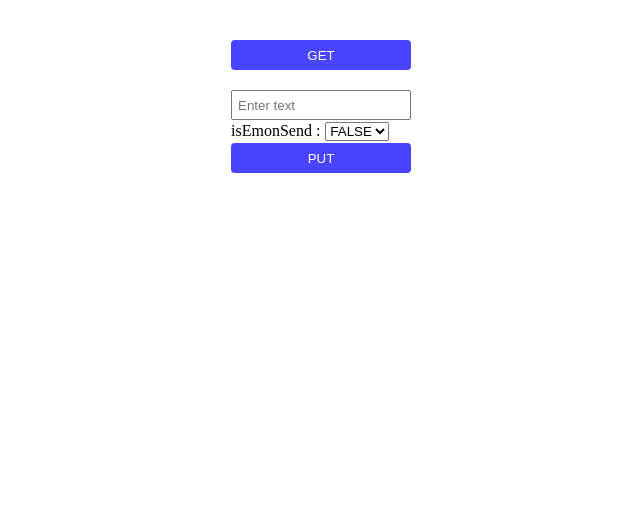
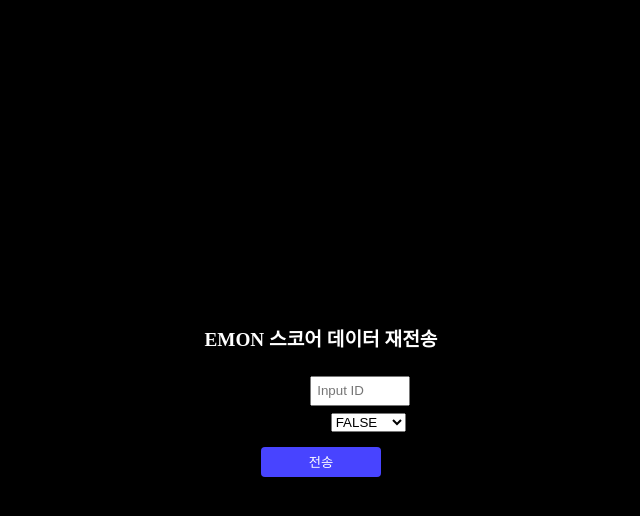
Before and after one commit to sejung1218/test-button, a Next.js app: page /button in a window 1280 px wide. Shown: the top 516 px of the page, without its empty margins (319-959 px from the left). Built offline with nearby package versions, Linux system fonts and the light colour scheme.

Commit message:
테스트 버튼 완료

```diff
--- a/src/pages/button/index.tsx
+++ b/src/pages/button/index.tsx
@@ -56,21 +56,26 @@
   return (
     <form onSubmit={formik.handleSubmit}>
       <TestButtonWrapper>
-        <TestPutButtonWrapper>
-          <TestButton onClick={handleButtonClick01}>GET</TestButton>
-        </TestPutButtonWrapper>
-        <TestPutButtonWrapper>
+        {/*<TestButton onClick={handleButtonClick01}>GET</TestButton>*/}
+        <TitleEmon>EMON 스코어 데이터 재전송</TitleEmon>
+
+        <div
+          style={{display: 'flex', gap: '5px', justifyContent: 'center', alignItems: 'center', marginBottom: '7px'}}>
+          <InputSpan>수강생 ID : </InputSpan>
           <StyledInput
             type="text"
             id="userAgentPk"
             name="userAgentPk"
-            placeholder="Enter text"
+            placeholder="Input ID"
             onChange={formik.handleChange}
             onBlur={formik.handleBlur}
             value={formik.values.userAgentPk}
           />
-          <label style={{display: 'flex', gap: '5px'}}>
-            isEmonSend :
+        </div>
+        <div
+          style={{display: 'flex', gap: '5px', justifyContent: 'center', alignItems: 'center', marginBottom: '15px'}}>
+          <label>
+            <InputSpan>isEmonSend : </InputSpan>
             <select
               id="isEmonSend"
               name="isEmonSend"
@@ -78,13 +83,19 @@
               onBlur={formik.handleBlur}
               value={formik.values.isEmonSend.toString()}
               // value={formik.values.isEmonSend}
+              style={{
+                marginLeft: '5px',
+                width: '75px',
+              }}
             >
-              <option value={true.toString()}>TRUE</option>
+              <option style={{width: '35px'}} value={true.toString()}>TRUE</option>
               <option value={false.toString()}>FALSE</option>
             </select>
           </label>
-          <TestButton type='submit'>PUT</TestButton>
-        </TestPutButtonWrapper>
+        </div>
+        <div style={{display: 'flex', justifyContent: 'center', alignItems: 'center'}}>
+          <TestButton type='submit'>전송</TestButton>
+        </div>
       </TestButtonWrapper>
     </form>
   );
@@ -96,17 +107,20 @@
   flex-direction: column;
   align-items: center;
   justify-content: center;
-  gap: 20px;
+  width: 100vw;
+  height: 100vh;
+  background-color: black;
 `;
 
-const TestPutButtonWrapper = styled.div`
-  display: flex;
-  flex-direction: column;
-  gap: 2px;
+const TitleEmon = styled.div`
+  color: white;
+  font-size: 1.2rem;
+  font-weight: bold;
+  margin-bottom: 24px;
 `
 
 const TestButton = styled.button`
-  width: 180px;
+  width: 120px;
   height: 30px;
   border: none;
   background: #4844ff;
@@ -123,8 +137,12 @@
     background: #2b28ca;
   }
 `;
+const InputSpan = styled.span`
+  display: inline-block;
+`
+
 const StyledInput = styled.input`
-  width: 180px;
+  width: 100px;
   height: 30px;
   padding: 0 5px 0 5px;
 `;
```
